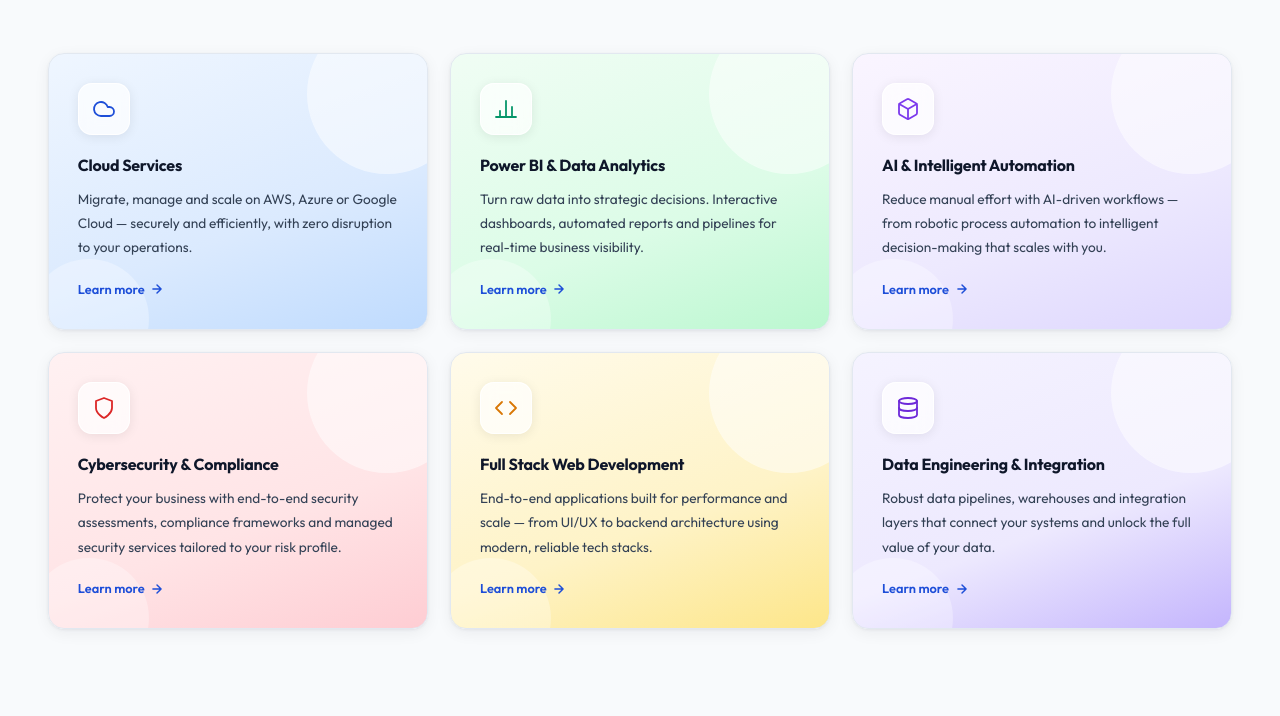
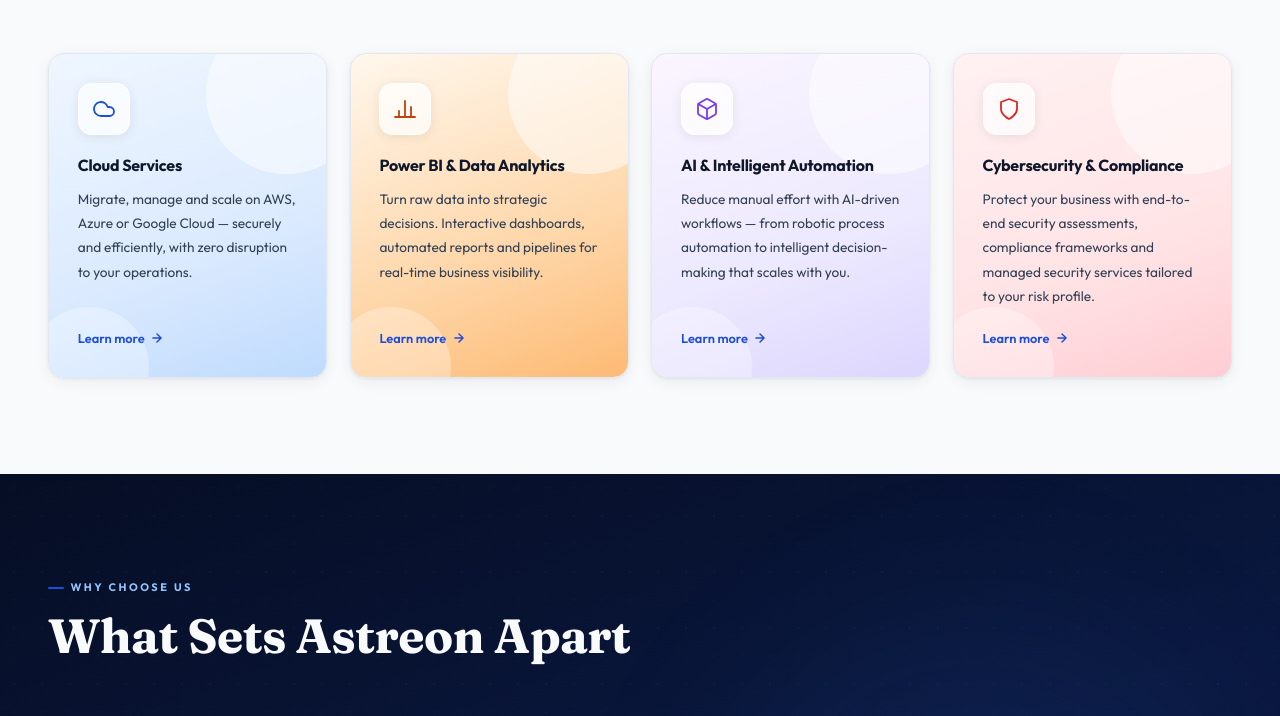
Before and after one commit to nagasaiganeshb/Astreon, a plain HTML site: page index.html in a window 1280 px wide. Shown: the part 1059-1775 px from the top of the page. Drawn offline with nearby package versions, Linux system fonts and the light colour scheme.

Commit message:
removed full stack and data engineering services

```diff
--- a/index.html
+++ b/index.html
@@ -187,7 +187,7 @@
 /* ─── SERVICES — s50 bg, enhanced image background cards ─── */
 #sv{background:var(--s50)}
 .svh{display:grid;grid-template-columns:1fr 1fr;gap:2rem;align-items:end;margin-bottom:3.5rem}
-.svg2{display:grid;grid-template-columns:repeat(3,1fr);gap:1.4rem}
+.svg2{display:grid;grid-template-columns:repeat(4,1fr);gap:1.4rem}
 .sc{
   background:var(--w);border:1px solid var(--s200);border-radius:16px;
   padding:0;position:relative;overflow:hidden;box-shadow:var(--sh1);
@@ -603,9 +603,9 @@
         </div>
       </div>
       <!-- Data -->
-      <div class="sc sv-data r d2">
+       <div class="sc sv-consult r d1">
         <div class="sc-content">
-          <div class="sci"><svg viewBox="0 0 24 24" fill="none" stroke="#059669" stroke-width="1.8" stroke-linecap="round" stroke-linejoin="round"><line x1="18" y1="20" x2="18" y2="10"/><line x1="12" y1="20" x2="12" y2="4"/><line x1="6" y1="20" x2="6" y2="14"/><path d="M2 20h20"/></svg></div>
+          <div class="sci"><svg viewBox="0 0 24 24" fill="none" stroke="#C2410C" stroke-width="1.8" stroke-linecap="round" stroke-linejoin="round"><line x1="18" y1="20" x2="18" y2="10"/><line x1="12" y1="20" x2="12" y2="4"/><line x1="6" y1="20" x2="6" y2="14"/><path d="M2 20h20"/></svg></div>
           <div class="scn">Power BI & Data Analytics</div>
           <p class="scd">Turn raw data into strategic decisions. Interactive dashboards, automated reports and pipelines for real-time business visibility.</p>
           <a href="#ct" class="scl">Learn more <svg viewBox="0 0 24 24" fill="none" stroke="currentColor" stroke-width="2.5" stroke-linecap="round" stroke-linejoin="round"><path d="M5 12h14M12 5l7 7-7 7"/></svg></a>
@@ -630,14 +630,14 @@
         </div>
       </div>
       <!-- Dev -->
-      <div class="sc sv-dev r d2">
+      <!-- <div class="sc sv-dev r d2">
         <div class="sc-content">
           <div class="sci"><svg viewBox="0 0 24 24" fill="none" stroke="#D97706" stroke-width="1.8" stroke-linecap="round" stroke-linejoin="round"><polyline points="16 18 22 12 16 6"/><polyline points="8 6 2 12 8 18"/></svg></div>
           <div class="scn">Full Stack Web Development</div>
           <p class="scd">End-to-end applications built for performance and scale — from UI/UX to backend architecture using modern, reliable tech stacks.</p>
           <a href="#ct" class="scl">Learn more <svg viewBox="0 0 24 24" fill="none" stroke="currentColor" stroke-width="2.5" stroke-linecap="round" stroke-linejoin="round"><path d="M5 12h14M12 5l7 7-7 7"/></svg></a>
         </div>
-      </div>
+      </div> -->
       <!-- Staffing -->
       <!-- <div class="sc sv-staff r d3">
         <div class="sc-content">
@@ -666,14 +666,14 @@
         </div>
       </div> -->
       <!-- Data Eng -->
-      <div class="sc sv-dataeng r d3">
+      <!-- <div class="sc sv-dataeng r d3">
         <div class="sc-content">
           <div class="sci"><svg viewBox="0 0 24 24" fill="none" stroke="#6D28D9" stroke-width="1.8" stroke-linecap="round" stroke-linejoin="round"><ellipse cx="12" cy="5" rx="9" ry="3"/><path d="M3 5v14c0 1.66 4.03 3 9 3s9-1.34 9-3V5"/><path d="M3 12c0 1.66 4.03 3 9 3s9-1.34 9-3"/></svg></div>
           <div class="scn">Data Engineering & Integration</div>
           <p class="scd">Robust data pipelines, warehouses and integration layers that connect your systems and unlock the full value of your data.</p>
           <a href="#ct" class="scl">Learn more <svg viewBox="0 0 24 24" fill="none" stroke="currentColor" stroke-width="2.5" stroke-linecap="round" stroke-linejoin="round"><path d="M5 12h14M12 5l7 7-7 7"/></svg></a>
         </div>
-      </div>
+      </div> -->
     </div>
   </div>
 </section>
@@ -1100,11 +1100,11 @@
                 <option>Power BI &amp; Data Analytics</option>
                 <option>AI &amp; Intelligent Automation</option>
                 <option>Cybersecurity &amp; Compliance</option>
-                <option>Full Stack Web Development</option>
+                <!-- <option>Full Stack Web Development</option> -->
                 <!-- <option>IT Staffing &amp; Workforce Solutions</option> -->
                 <!-- <option>Digital Transformation Consulting</option> -->
                 <!-- <option>Managed IT Services</option> -->
-                <option>Data Engineering &amp; Integration</option>
+                <!-- <option>Data Engineering &amp; Integration</option> -->
                 <option>Other / General Inquiry</option>
               </select>
             </div>
```
